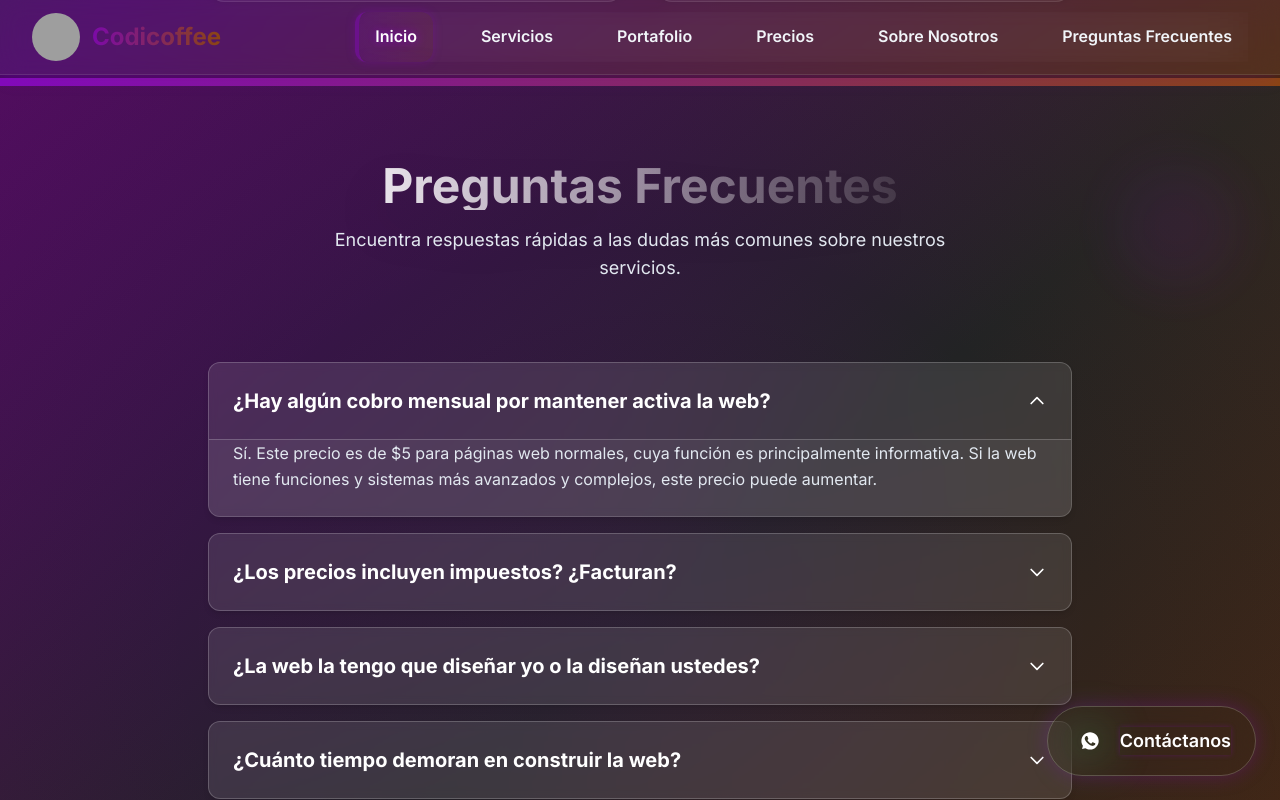
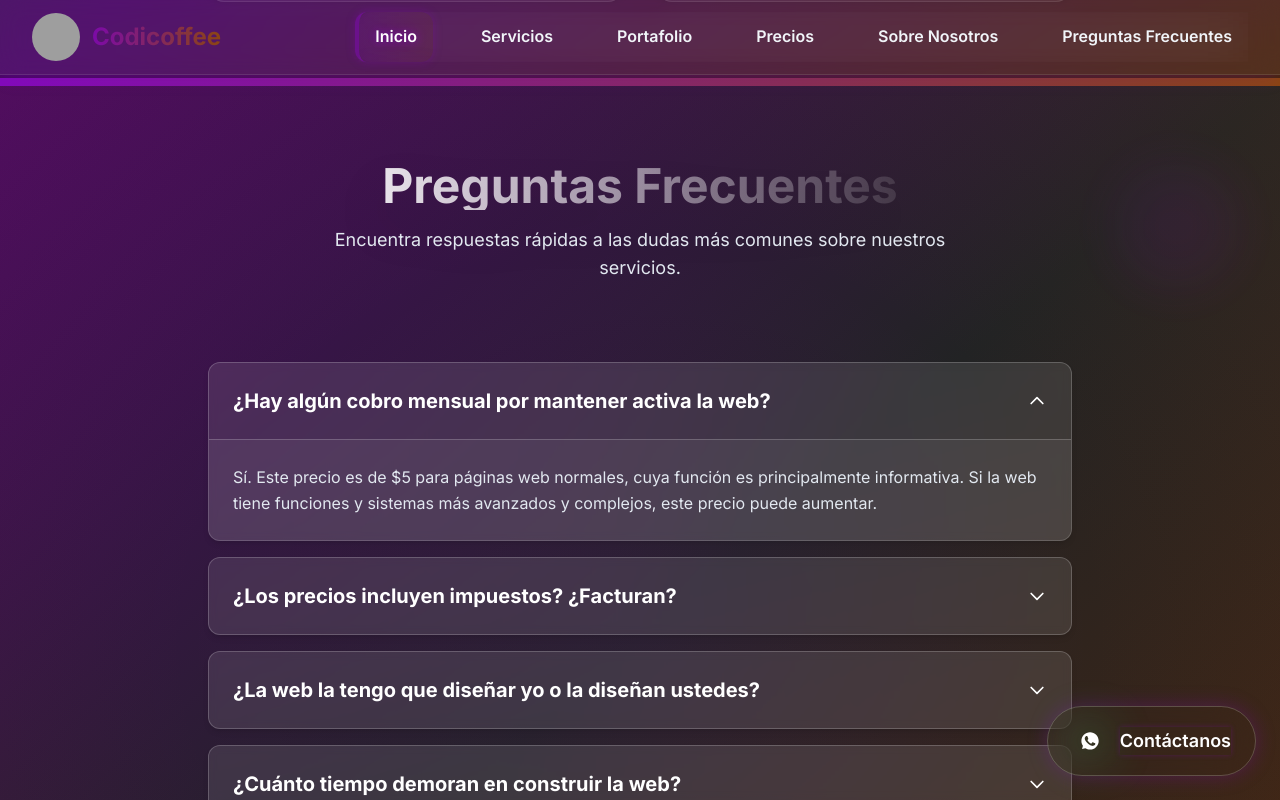
Before and after one commit to Zezenta/Codicoffee-react, a React (Vite) app: page / in a window 1280 px wide. Both pictures are taken after a click on the element "¿Hay algún cobro mensual por mantener activa la web?". Shown: the part 4568-5368 px from the top of the page. Built offline with nearby package versions, Linux system fonts and the light colour scheme; grey boxes are pictures that could not be loaded; a web font is replaced by a local one.

Commit message:
Padding on top for answers

```diff
--- a/src/components/Questions.tsx
+++ b/src/components/Questions.tsx
@@ -124,7 +124,7 @@ export default function Questions() {
               </span>
             </summary>
             <div className="faq-content overflow-hidden transition-all duration-300 ease-in-out">
-              <p className="faq-answer m-0 p-6 pt-0 text-grayModern-300 text-base leading-relaxed border-t border-white/20 bg-white/5 relative z-10">
+              <p className="faq-answer m-0 p-6 text-grayModern-300 text-base leading-relaxed border-t border-white/20 bg-white/5 relative z-10">
                 {item.a}
               </p>
             </div>
```
